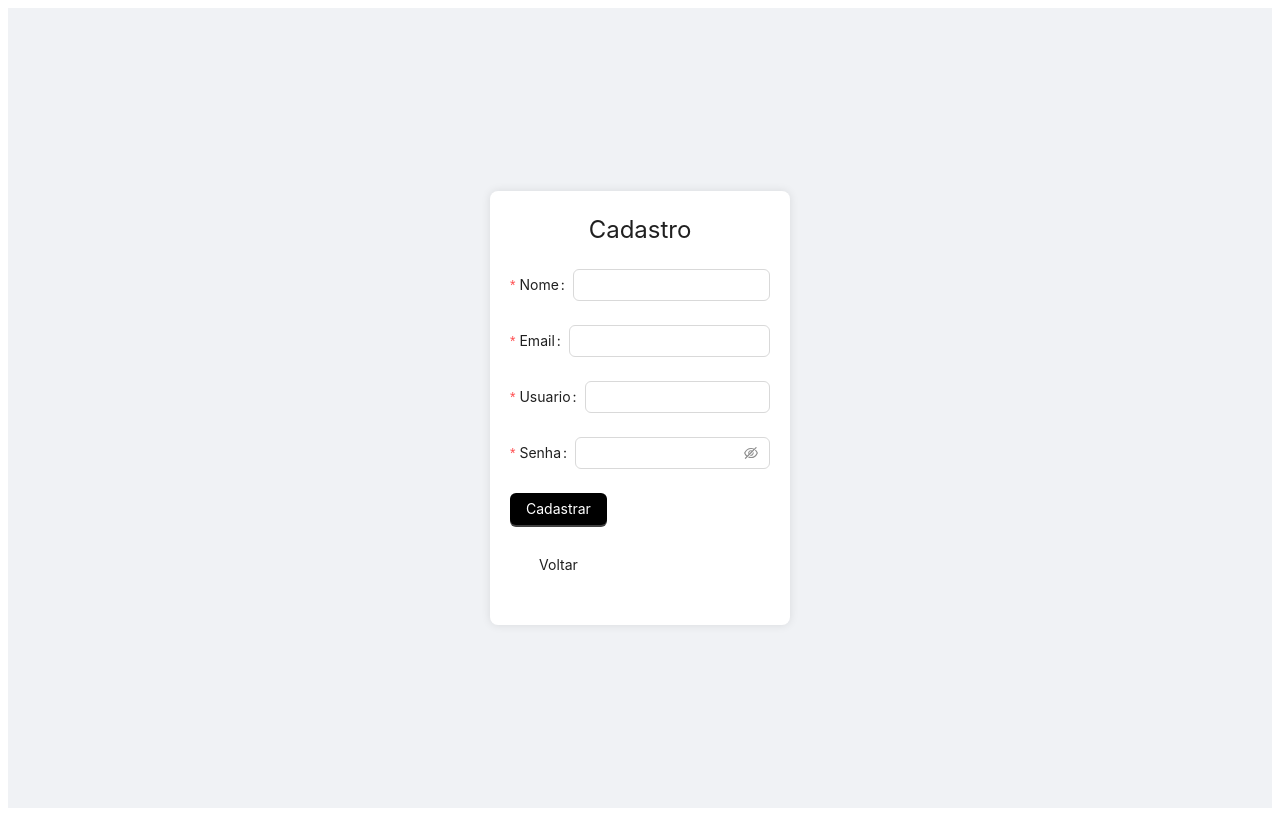
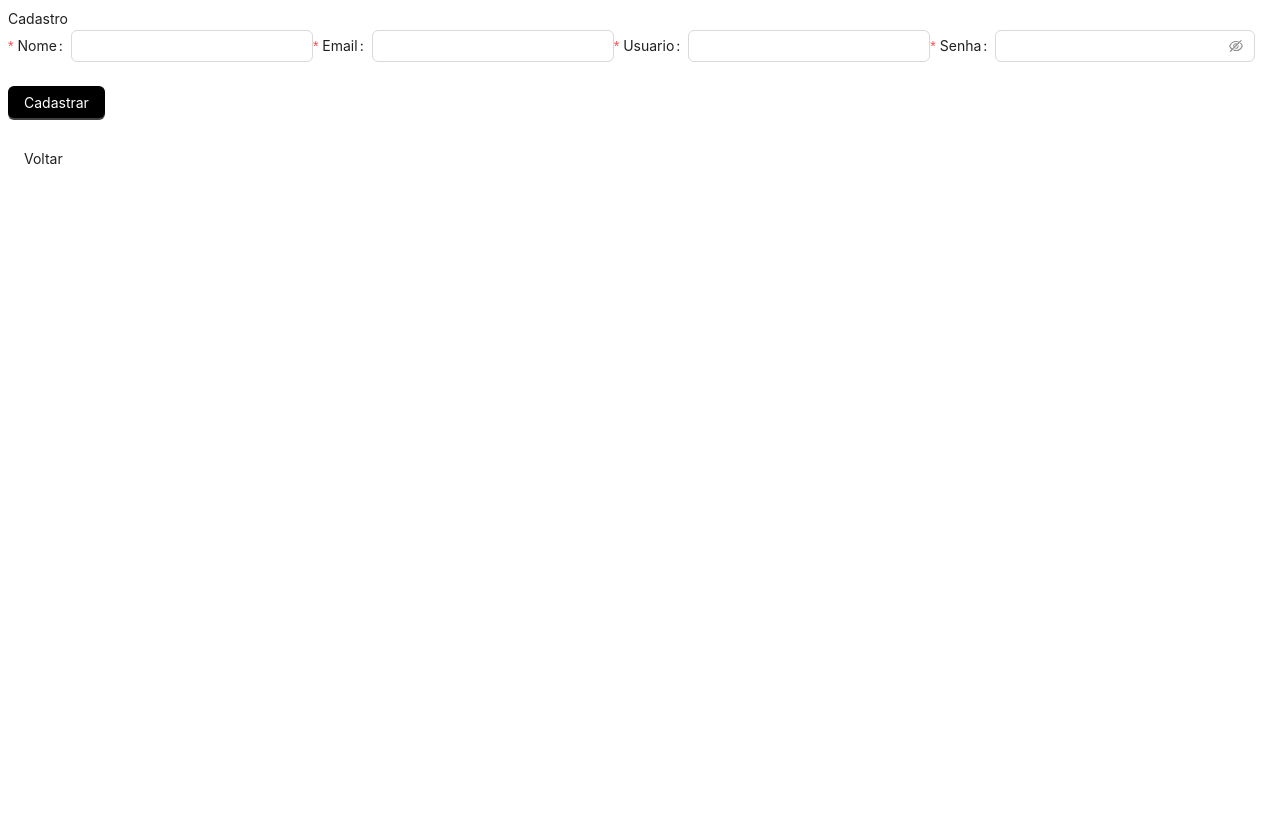
Before and after one commit to AlexsanderDiego/fs01frontend, a React (Vite) app: page / in a window 1280 px wide. Both pictures are taken after a click on the button "Cadastrar novo usuário". Built offline with nearby package versions, Linux system fonts and the light colour scheme.

Commit message:
Removido arquivo CSS de cadastro e comentado código CSS não utilizado.

```diff
--- a/src/css/telacadastro.css
+++ /dev/null
@@ -1,25 +0,0 @@
-.register-container {
-    background-color: #f0f2f5;
-    display: flex;
-    justify-content: center;
-    align-items: center;
-    height: 100vh;
-}
-
-.register-form {
-  width: 300px;
-  background-color: #fff;
-  padding: 20px;
-  border-radius: 8px;
-  box-shadow: 0px 0px 10px rgba(0, 0, 0, 0.1);
-}
-
-.register-form-title {
-  text-align: center;
-  font-size: 1.5rem;
-  margin-bottom: 20px;
-}
-
-.register-button {
-  width: 100%;
-}
--- a/src/pages/TelaCadastro.jsx
+++ b/src/pages/TelaCadastro.jsx
@@ -3,7 +3,7 @@ import axios from "axios";
 import { Form, Input, Button, Row, Col, Flex } from "antd";
 import AuthLogin from "./TelaLogin.jsx";
 
-import "../css/TelaCadastro.css";
+// import "../css/TelaCadastro.css";
 
 function Cadastro() {
   const [redirect, setRedirect] = useState(null);
```
Also changed, not shown: src/index.css (+28 -1 lines).
